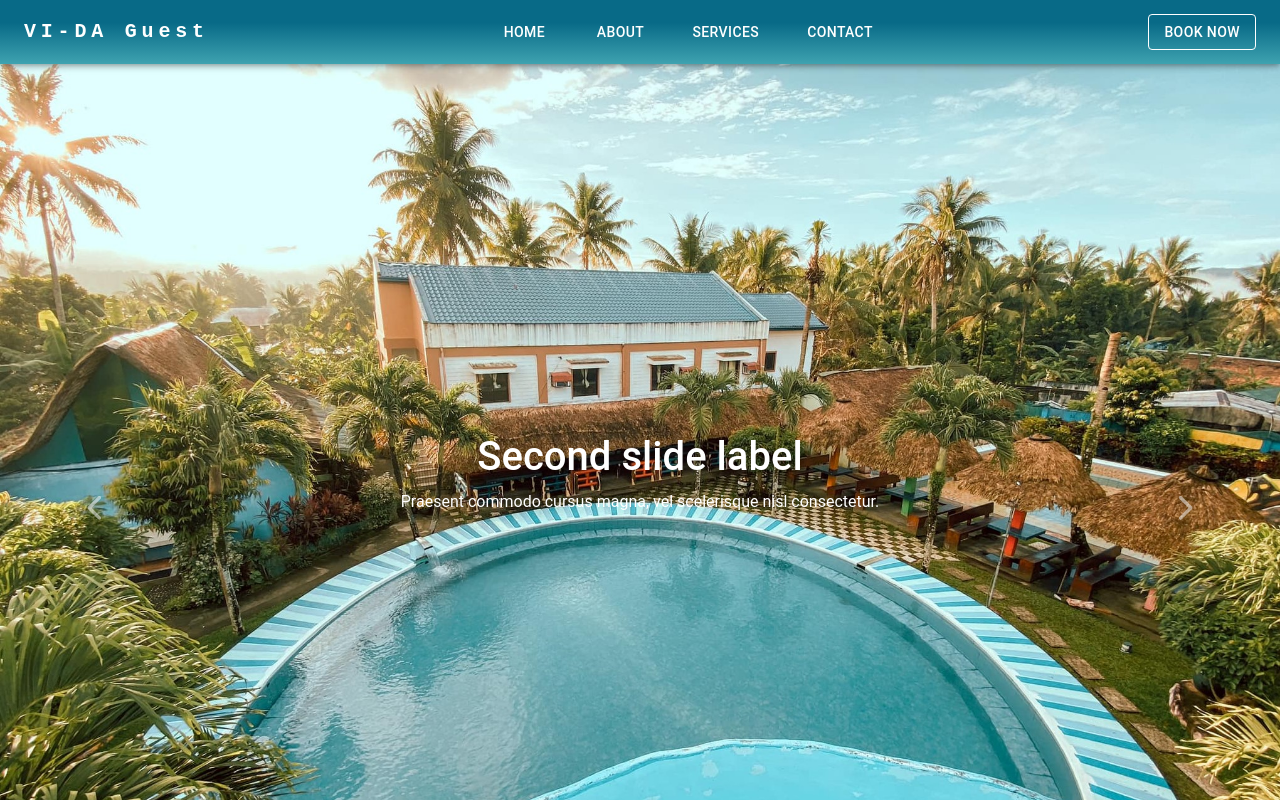
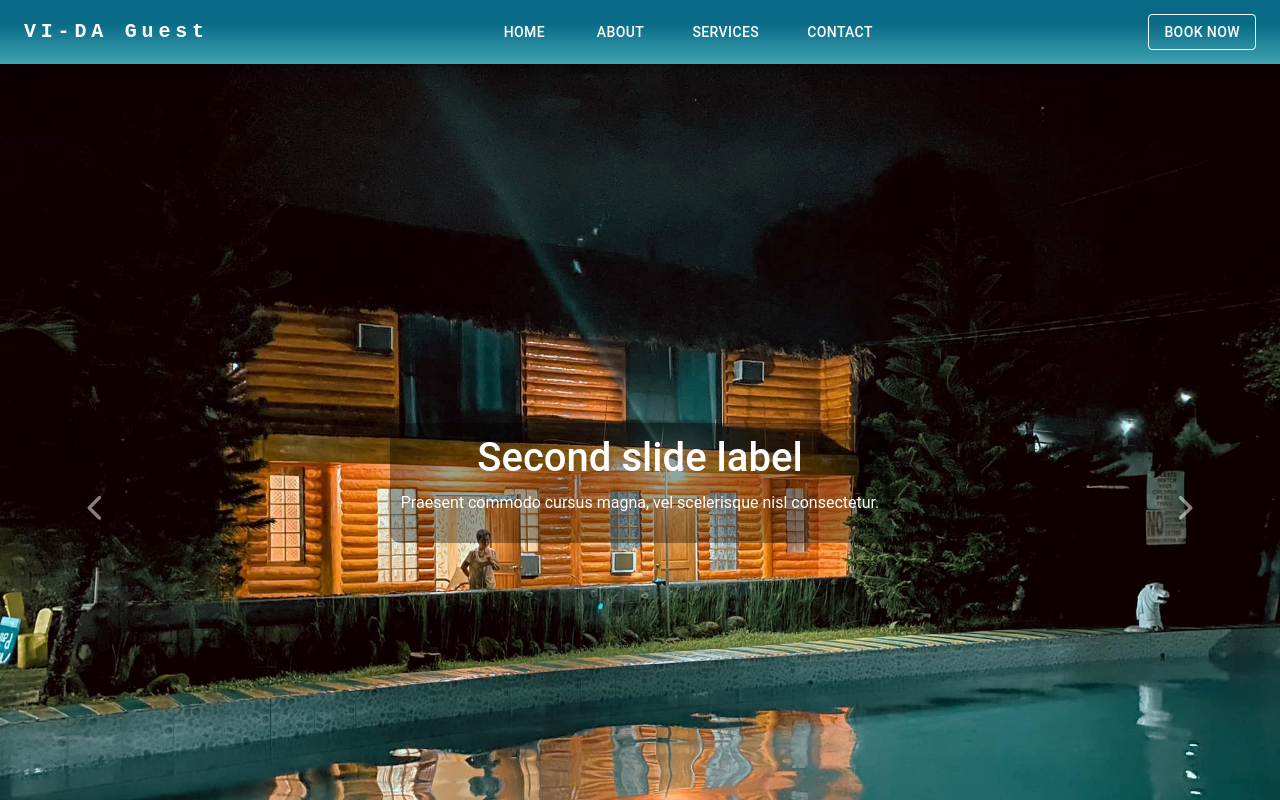
Before and after one commit to maloya02/vi-da-guest, a React (Create React App) app: page / in a window 1280 px wide. Shown: the top 800 px of the page. Built offline with nearby package versions, Linux system fonts and the light colour scheme.

Commit message:
adding bg for carousel text

```diff
--- a/src/components/hcomponent/Carousel.jsx
+++ b/src/components/hcomponent/Carousel.jsx
@@ -4,33 +4,36 @@ import Pic1 from "../../Images/2.jpg";
 import Pic2 from "../../Images/3.jpg";
 import Pic3 from "../../Images/4.jpg";
 import React from 'react';
+import "./CarouselStyle.css"
 
 const HCarousel = () => {
   return (
     <div className="carousel-container">
       <Carousel className='h-carousel'>
+
         <Carousel.Item className='d-flex justify-content-center align-items-center h-100'>
           <img
             className="d-block w-100"
-            src={Pic1}
+            src={Pic2}
             alt="First slide"
           />
           <Carousel.Caption className='d-flex flex-column justify-content-center align-items-center h-100'>
-            <div className="text-center">
+            <div className="text-center caption-content">
               <h1>First slide label</h1>
               <p>Praesent commodo cursus magna, vel scelerisque nisl consectetur.</p>
             </div>
           </Carousel.Caption>
         </Carousel.Item>
+
         <Carousel.Item>
           <img
             className="d-block w-100"
-            src={Pic2}
+            src={Pic1}
             alt="Second slide"
           />
 
           <Carousel.Caption className='d-flex justify-content-center align-items-center h-100'>
-            <div className="text-canter">
+            <div className="text-canter caption-content">
               <h1>Second slide label</h1>
               <p>
                 Praesent commodo cursus magna, vel scelerisque nisl consectetur.
@@ -38,6 +41,7 @@ const HCarousel = () => {
             </div>
           </Carousel.Caption>
         </Carousel.Item>
+
         <Carousel.Item>
           <img
             className="d-block w-100"
@@ -46,7 +50,7 @@ const HCarousel = () => {
           />
 
           <Carousel.Caption className='d-flex justify-content-center align-items-center h-100'>
-            <div className="text-canter">
+            <div className="text-canter caption-content">
               <h1>Third slide label</h1>
               <p>
                 Praesent commodo cursus magna, vel scelerisque nisl consectetur.
--- a/src/components/hcomponent/CarouselStyle.css
+++ b/src/components/hcomponent/CarouselStyle.css
@@ -1,10 +1,6 @@
-/* .carousel-container {
-    height: 400px;
-  }
-
-
-  .h-carousel {
-    height: 100%;
-  }
-
-  */
+.carousel-container .caption-content {
+  border: 1px solid transparent;
+  background-color: rgba(0, 0, 0, 0.351);
+  padding: 10px;
+  border-radius: 10px;
+}
```
Also changed, not shown: src/Images/6.jpg (added).
